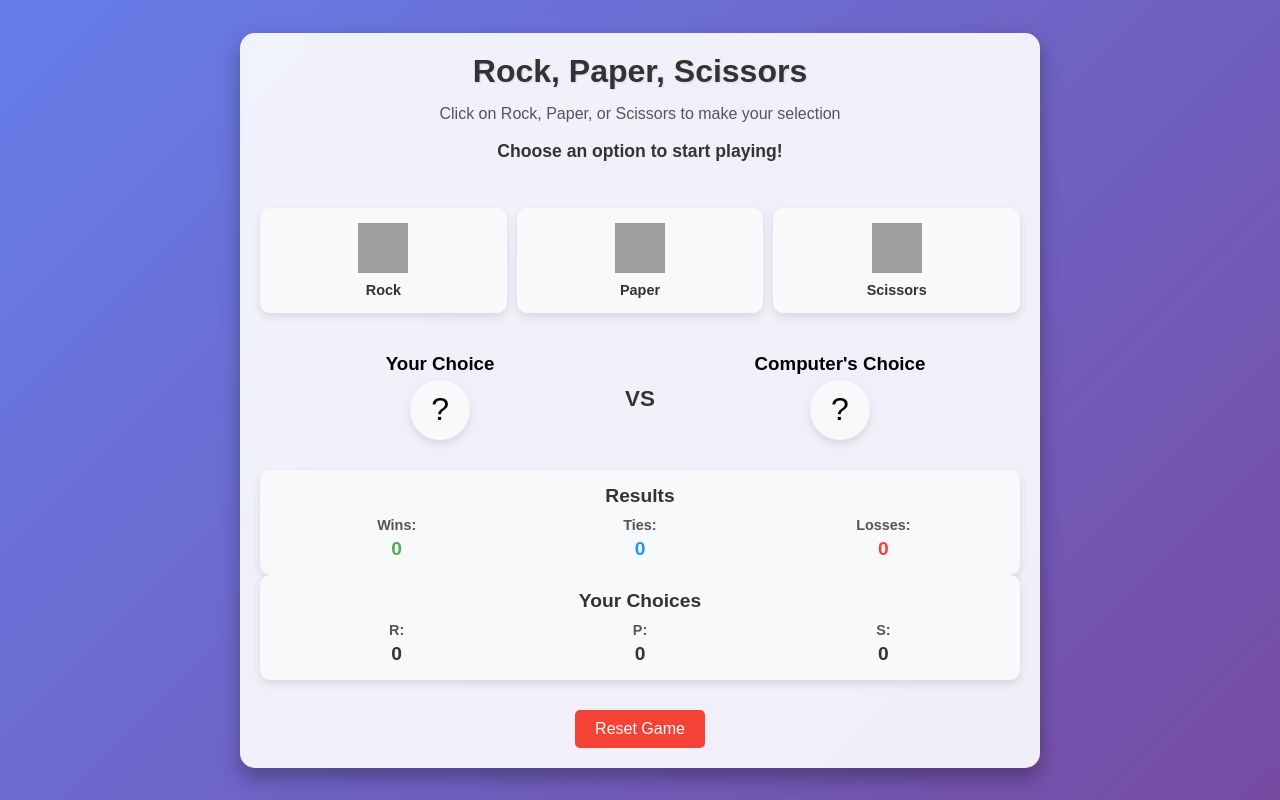
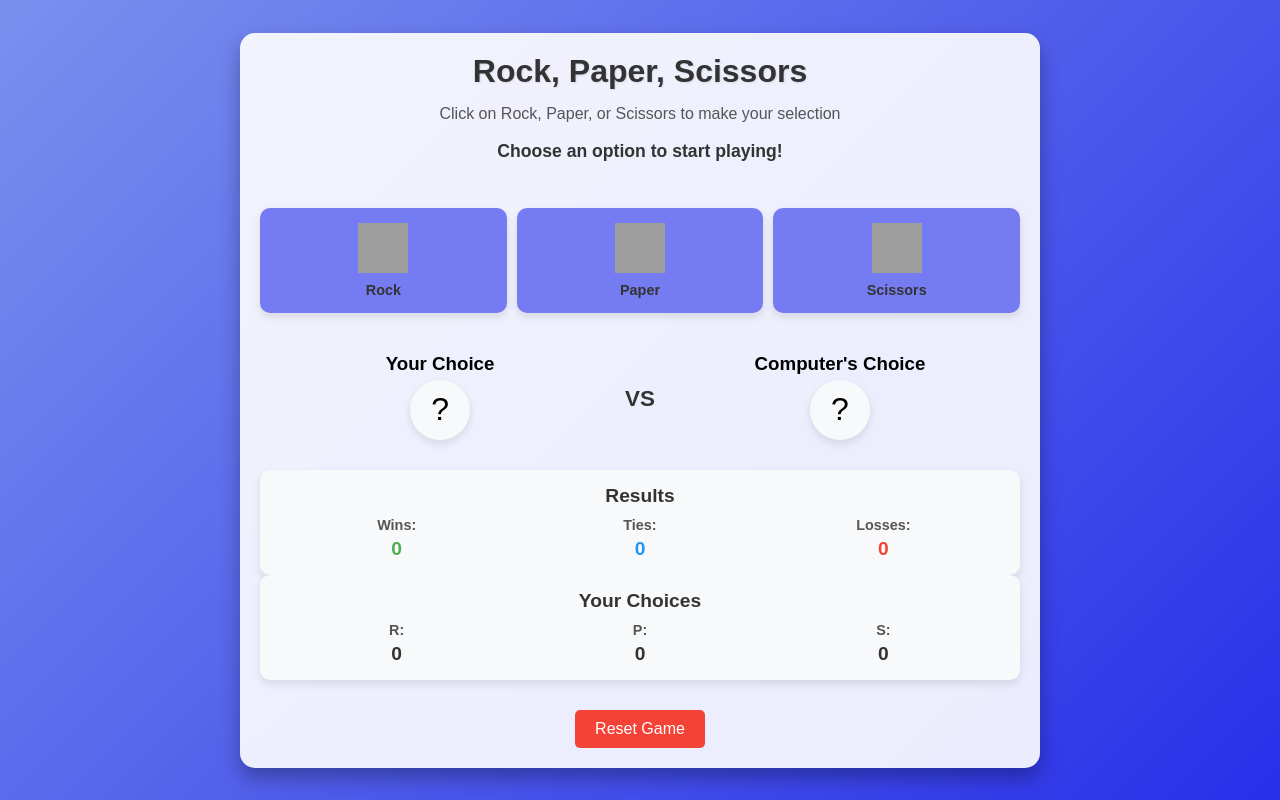
Before and after one commit to jacobmenlove/rock-paper-scissors-game, a plain HTML site: page index.html in a window 1280 px wide. Drawn offline with Linux system fonts and the light colour scheme; grey boxes are pictures that could not be loaded.

Commit message:
colors update CSS

```diff
--- a/style.css
+++ b/style.css
@@ -6,7 +6,7 @@
 }
 
 body {
-    background: linear-gradient(135deg, #667eea, #764ba2);
+    background: linear-gradient(135deg, #7b90ee, #292fe9);
     min-height: 100vh;
     display: flex;
     justify-content: center;
@@ -124,7 +124,7 @@ h1 {
 }
 
 .option {
-    background-color: #f8f9fa;
+    background-color: #757bf1;
     border-radius: 10px;
     padding: 15px;
     cursor: pointer;
```
